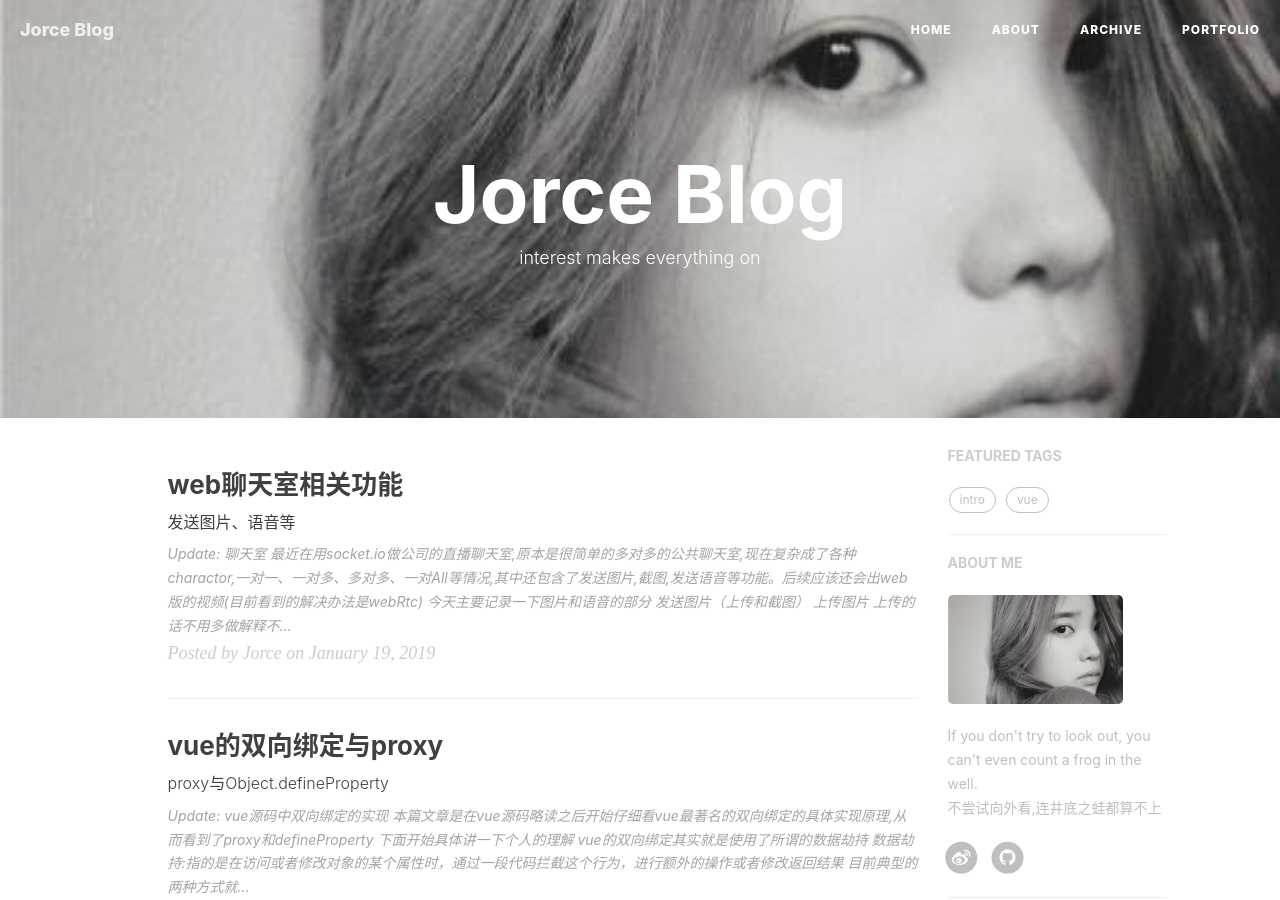
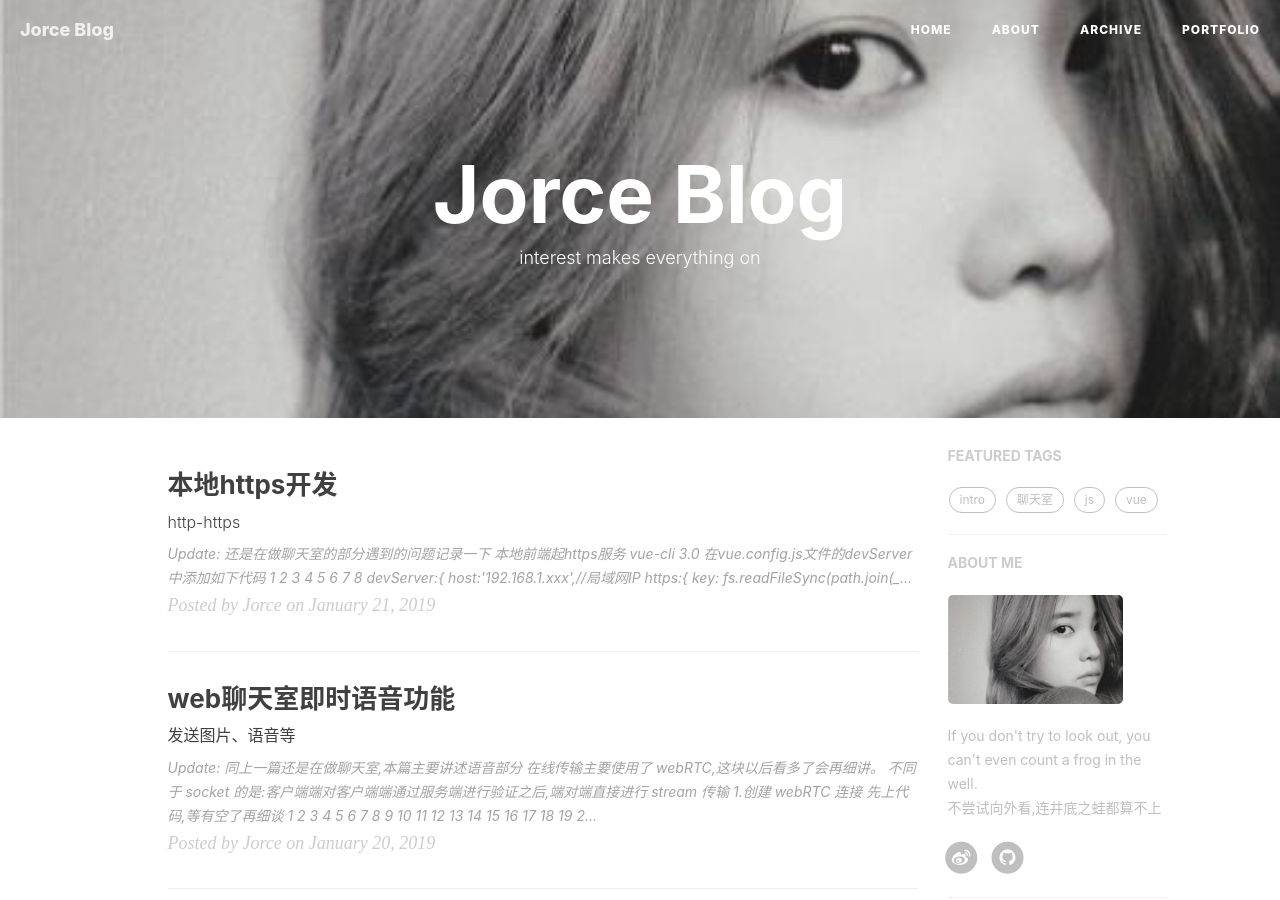
Before and after one commit to Jorce-Li/Jorce-Li.github.io, a Jekyll site: the page built from index.html, in a window 1280 px wide and 900 px high. Built offline with Jekyll 4.4.1, drawn with Linux system fonts in a browser that asks for light colours; nearby versions of some CDN libraries; the list of posts is cut into pages by our own code; comment, search, counter and statistics services are not loaded; some of the changed text lies outside the part shown.

Commit message:
update audio

````diff
--- a/_posts/2019-01-19-chatroom.md
+++ b/_posts/2019-01-19-chatroom.md
@@ -6,6 +6,7 @@ author: "Jorce"
 header-style: text
 tags:
   - js
+  - 聊天室
 ---
 
 Update: 聊天室
--- /dev/null
+++ b/_posts/2019-01-20-chatAudio.md
@@ -0,0 +1,132 @@
+---
+layout: post
+title: "web聊天室即时语音功能"
+subtitle: "发送图片、语音等"
+author: "Jorce"
+header-style: text
+tags:
+    - js
+    - 聊天室
+---
+
+Update: 同上一篇还是在做聊天室,本篇主要讲述语音部分
+
+---
+
+在线传输主要使用了 webRTC,这块以后看多了会再细讲。
+不同于 socket 的是:客户端端对客户端端通过服务端进行验证之后,端对端直接进行 stream 传输
+
+# 1.创建 webRTC 连接
+
+先上代码,等有空了再细谈
+
+```js
+var isCaller = true;
+
+// 与信令服务器的WebSocket连接
+var socket = new WebSocket("ws://127.0.0.1:3000");
+
+// stun和turn服务器
+var iceServer = {
+    iceServers: [
+        {
+            url: "stun:stun.l.google.com:19302"
+        },
+        {
+            url: "turn:numb.viagenie.ca",
+            username: "webrtc@live.com",
+            credential: "muazkh"
+        }
+    ]
+};
+
+// 创建PeerConnection实例 (参数为null则没有iceserver，即使没有stunserver和turnserver，仍可在局域网下通讯)
+var pc = new webkitRTCPeerConnection(iceServer);
+
+// 发送ICE候选到其他客户端
+pc.onicecandidate = function(event) {
+    if (event.candidate !== null) {
+        socket.send(
+            JSON.stringify({
+                event: "_ice_candidate",
+                data: {
+                    candidate: event.candidate
+                }
+            })
+        );
+    }
+};
+
+// 如果检测到媒体流连接到本地，将其绑定到一个video标签上输出
+pc.onaddstream = function(event) {
+    document.getElementById("remoteVideo").src = URL.createObjectURL(
+        event.stream
+    );
+};
+
+// 发送offer和answer的函数，发送本地session描述
+var sendOfferFn = function(desc) {
+        pc.setLocalDescription(desc);
+        socket.send(
+            JSON.stringify({
+                event: "_offer",
+                data: {
+                    sdp: desc
+                }
+            })
+        );
+    },
+    sendAnswerFn = function(desc) {
+        pc.setLocalDescription(desc);
+        socket.send(
+            JSON.stringify({
+                event: "_answer",
+                data: {
+                    sdp: desc
+                }
+            })
+        );
+    };
+
+// 获取本地音频和视频流
+navigator.webkitGetUserMedia(
+    {
+        audio: true,
+        video: true
+    },
+    function(stream) {
+        //绑定本地媒体流到video标签用于输出
+        document.getElementById("localVideo").src = URL.createObjectURL(stream);
+        //向PeerConnection中加入需要发送的流
+        pc.addStream(stream);
+        //如果是发起方则发送一个offer信令
+        if (isCaller) {
+            pc.createOffer(sendOfferFn, function(error) {
+                console.log("Failure callback: " + error);
+            });
+        }
+    },
+    function(error) {
+        //处理媒体流创建失败错误
+        console.log("getUserMedia error: " + error);
+    }
+);
+
+//处理到来的信令
+socket.onmessage = function(event) {
+    var json = JSON.parse(event.data);
+    console.log("onmessage: ", json);
+    //如果是一个ICE的候选，则将其加入到PeerConnection中，否则设定对方的session描述为传递过来的描述
+    if (json.event === "_ice_candidate") {
+        pc.addIceCandidate(new RTCIceCandidate(json.data.candidate));
+    } else {
+        pc.setRemoteDescription(new RTCSessionDescription(json.data.sdp));
+        // 如果是一个offer，那么需要回复一个answer
+        if (json.event === "_offer") {
+            pc.createAnswer(sendAnswerFn, function(error) {
+                console.log("Failure callback: " + error);
+            });
+        }
+    }
+};
+```
--- /dev/null
+++ b/_posts/2019-01-21-httpTohttps-dev.md
@@ -0,0 +1,54 @@
+---
+layout: post
+title: "本地https开发"
+subtitle: 'http-https'
+author: "Jorce"
+header-style: text
+tags:
+  - https
+  - 聊天室
+---
+
+Update: 还是在做聊天室的部分遇到的问题记录一下
+
+---
+
+# 本地前端起https服务
+
+### vue-cli 3.0
+
+在vue.config.js文件的devServer中添加如下代码
+```js
+devServer:{
+  host:'192.168.1.xxx',//局域网IP
+  https:{
+    key: fs.readFileSync(path.join(__dirname, './cert/192.168.1.xxx-key.pem')),//
+    cert: fs.readFileSync(path.join(__dirname, './cert/192.168.1.xxx.pem'))//
+  }
+}
+//The certificate is at ".pem" and the key at "-key.pem"
+```
+然后再用serve启动即可。
+其中的key 和 cert 则需要使用mkcert或其他工具进行生成
+
+#### [mkcert](https://github.com/FiloSottile/mkcert)
+
+使用choco进行安装 安装完成之后
+```js
+mkcert -install
+mkcert 192.168.1.xxx
+```
+即可生成上述两个文件
+
+# 本地Node起https服务
+
+同上述步骤使用mkcert生成证书之后
+```js
+var privateKey  = fs.readFileSync('./192.168.1.xxx-key.pem', 'utf8');
+// var certificate = fs.readFileSync('./file.crt', 'utf8');
+var certificate = fs.readFileSync('./192.168.1.xxx.pem', 'utf8');
+var credentials = {key: privateKey, cert: certificate};
+
+const server = require('https').createServer(credentials,app);
+```
+启动即可
````
